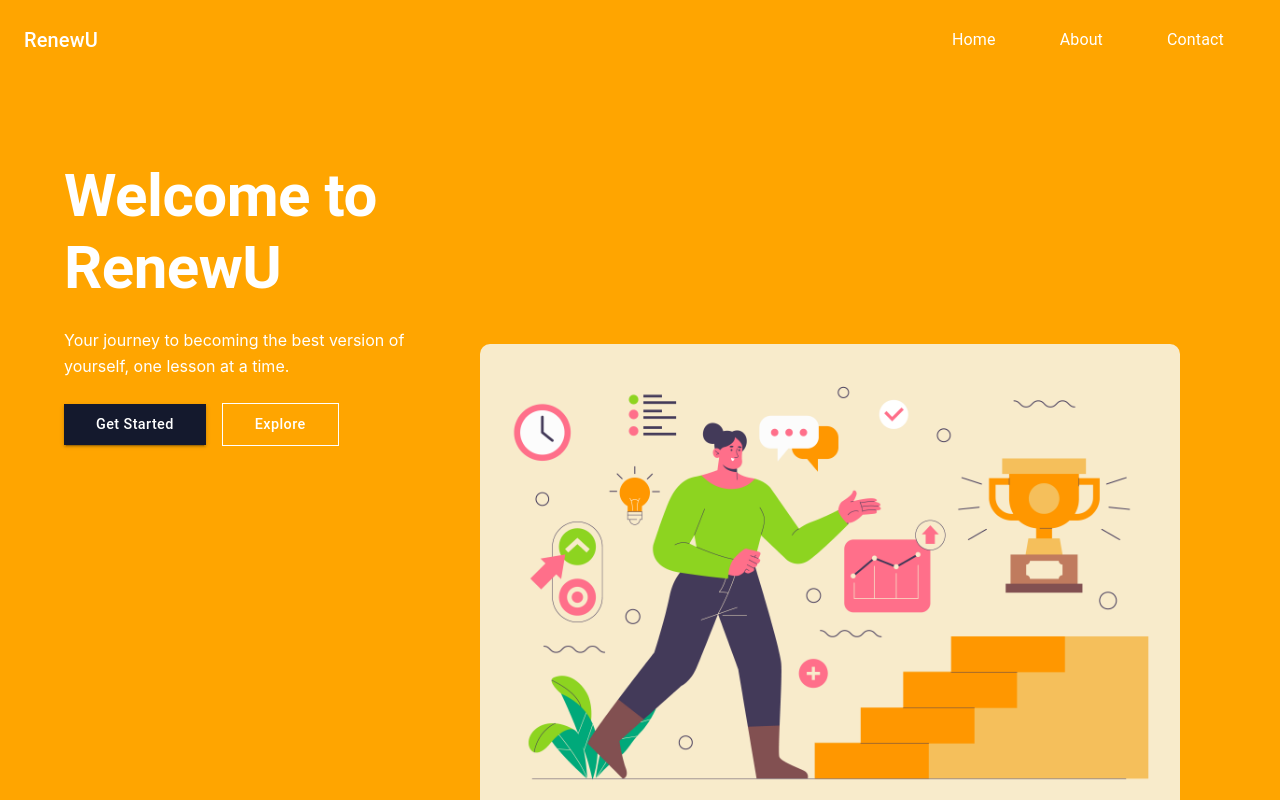
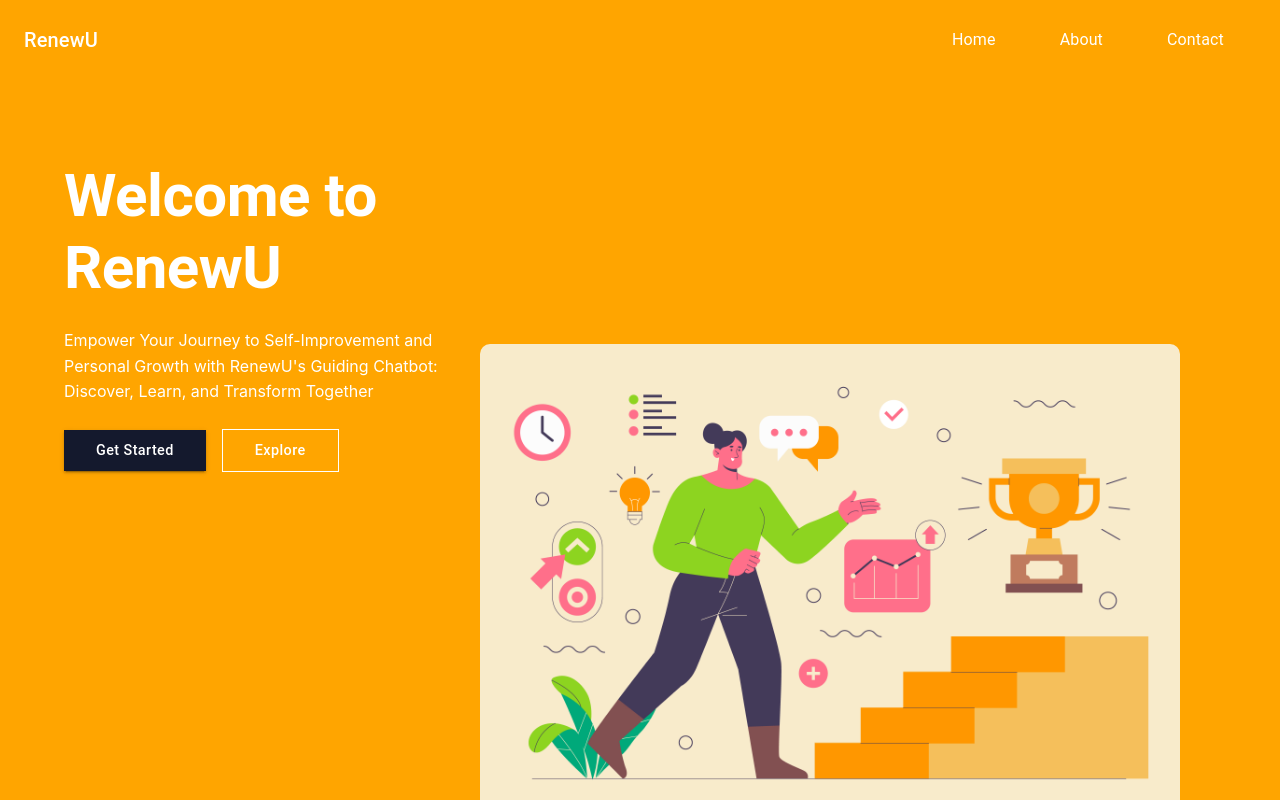
Before and after one commit to KemoLD/renewu-frontend, a React (Create React App) app: page / in a window 1280 px wide. Shown: the top 800 px of the page. Built offline with nearby package versions, Linux system fonts and the light colour scheme.

Commit message:
added more descriptive header

```diff
--- a/src/components/Header.js
+++ b/src/components/Header.js
@@ -62,7 +62,7 @@ const Header = () => {
                     color: '#fff',
                 }}
                 >
-                    Your journey to becoming the best version of yourself, one lesson at a time.
+                    Empower Your Journey to Self-Improvement and Personal Growth with RenewU's Guiding Chatbot: Discover, Learn, and Transform Together
                 </Typography>
 
                 <Box>
```
